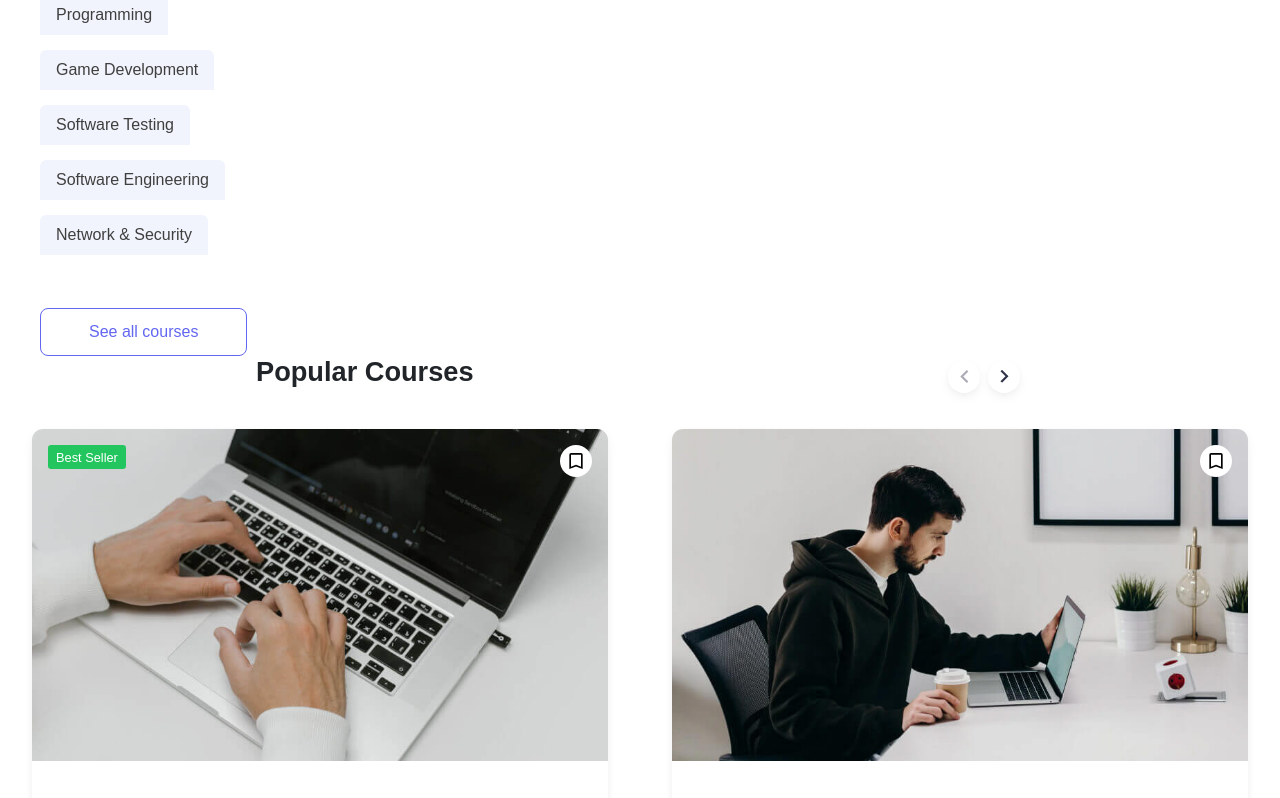
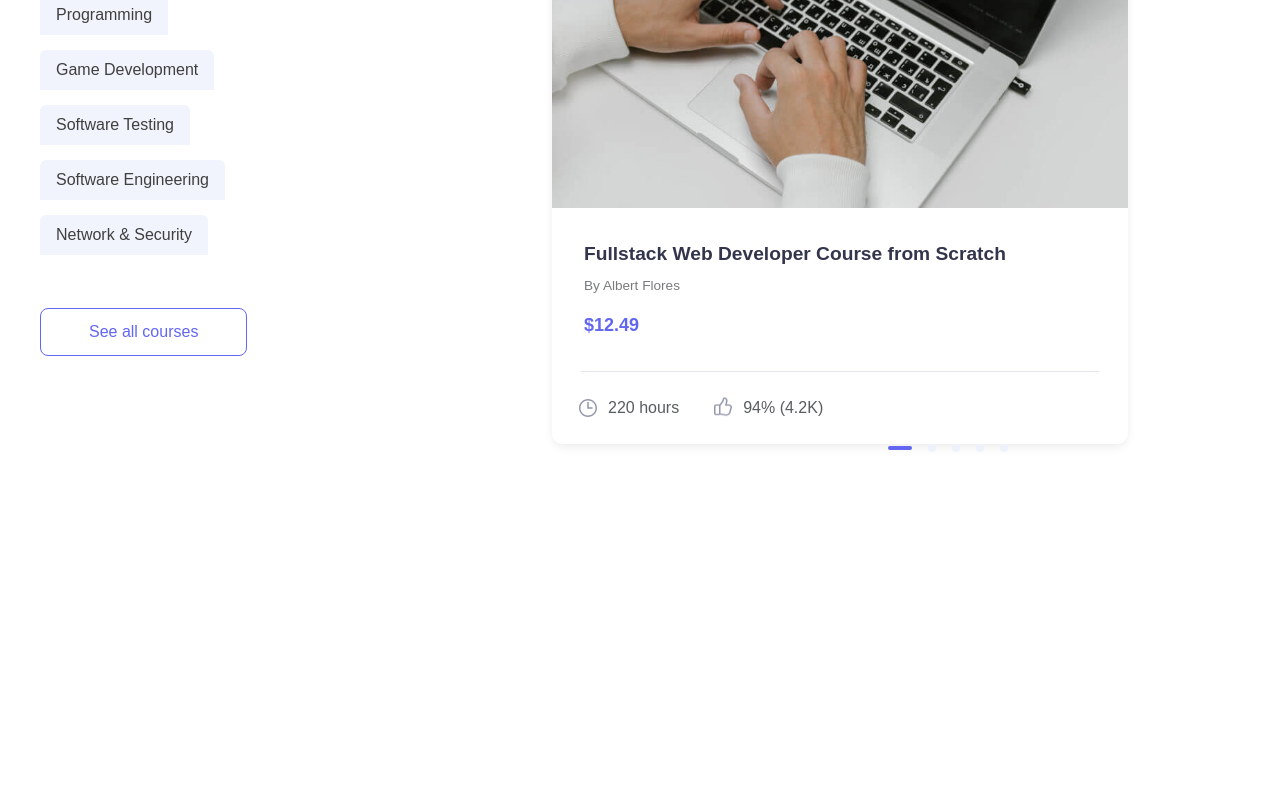
Before and after one commit to ol1mowski/it-shop.de, a React (Create React App) app: page / in a window 1280 px wide. Shown: the part 1020-1818 px from the top of the page. After the commit the page ends 1784 px from the top, so only its background shows below. Built offline with nearby package versions, Linux system fonts and the light colour scheme.

Commit message:
add simple sketch to rwd to 768px with slider position

```diff
--- a/src/Components/CourseSection/CoursesButton/CoursesButton.module.scss
+++ b/src/Components/CourseSection/CoursesButton/CoursesButton.module.scss
@@ -10,6 +10,9 @@
     justify-content: center;
     align-items: center;
     cursor: pointer;
+    @media screen and (min-width: 768px) {
+        display: none;
+    }
     &__a {
         width: 100%;
         height: 100%;
--- a/src/Components/CourseSection/CoursesSlider/Slider/Slider.jsx
+++ b/src/Components/CourseSection/CoursesSlider/Slider/Slider.jsx
@@ -47,14 +47,14 @@ const Slider = () => {
 
 
   const visible2 = () => {
-    if (width >= 560) {
+    if (width >= 560 && width < 768) {
       if (index < 2) {
         return true
       } else {
         return false
       }
     }
-    if (width < 560) {
+    if (width < 560 && width >= 768) {
       if (index === 1) {
         return true
       } else {
@@ -65,14 +65,14 @@ const Slider = () => {
 
 
   const visible3 = () => {
-    if (width >= 560) {
+    if (width >= 560 && width < 768) {
       if (index < 3 && index !== 0) {
         return true
       } else {
         return false
       }
     }
-    if (width < 560) {
+    if (width < 560 && width >= 768) {
       if (index === 2) {
         return true
       } else {
@@ -84,14 +84,14 @@ const Slider = () => {
 
 
   const visible4 = () => {
-    if (width >= 560) {
+    if (width >= 560 && width < 768) {
       if (index < 4 && index !== 0 && index !== 1) {
         return true
       } else {
         return false
       }
     }
-    if (width < 560) {
+    if (width < 560 && width >= 768) {
       if (index === 3) {
         return true
       } else {
@@ -100,14 +100,14 @@ const Slider = () => {
     }
   }
   const visible5 = () => {
-    if (width >= 560) {
+    if (width >= 560 && width < 768) {
       if (index < 5 && index !== 0 && index !== 1 && index !== 2) {
         return true
       } else {
         return false
       }
     }
-    if (width < 560) {
+    if (width < 560 && width >= 768) {
       if (index === 4) {
         return true
       } else {
--- a/src/Components/CourseSection/CoursesSlider/Slider/slider.module.scss
+++ b/src/Components/CourseSection/CoursesSlider/Slider/slider.module.scss
@@ -4,4 +4,9 @@
     display: flex;
     justify-content: center;
     align-items: center;
+    @media screen and (min-width: 768px) {
+        position: relative;
+        top: 4rem;
+        right: 20rem;
+    }
 }
--- a/src/Components/CourseSection/CoursesSlider/SliderDots/sliderDots.module.scss
+++ b/src/Components/CourseSection/CoursesSlider/SliderDots/sliderDots.module.scss
@@ -4,6 +4,11 @@
     display: flex;
     justify-content: center;
     align-items: center;
+    @media screen and (min-width: 768px) {
+        position: relative;
+        top: 22rem;
+        right: 35rem;
+    }
 
     &__dot {
         width: .5rem;
--- a/src/Components/CourseSection/CoursesSlider/SliderHeader/sliderHeader.module.scss
+++ b/src/Components/CourseSection/CoursesSlider/SliderHeader/sliderHeader.module.scss
@@ -5,8 +5,17 @@
     justify-content: center;
     align-items: center;
     gap: 3rem;
+    @media screen and (min-width: 768px) {
+        align-items: flex-start;
+        margin-top: 3rem;
+        gap: 0;
+        height: 5rem;
+    }
     &__title {
         width: 50vw;
+        @media screen and (min-width: 768px) {
+            width: 35vw;
+        }
         &__h2 {
             font-weight: bold;
             font-size: 1.7rem;
--- a/src/Components/CourseSection/courseSection.module.scss
+++ b/src/Components/CourseSection/courseSection.module.scss
@@ -1,3 +1,6 @@
 .main {
     background-color: #fefffe;
+    @media screen and (min-width: 768px) {
+        display: flex;
+    }
 }
```
